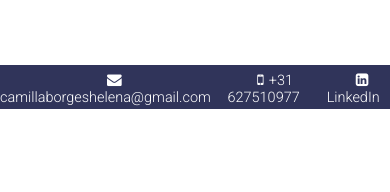
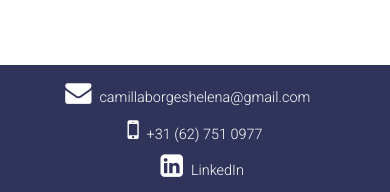
Before and after one commit to camillaborges/website-angular, an Angular app: page / in a window 390 px wide. Shown: the part 4168-4360 px from the top of the page. Before the commit the page ends 4277 px from the top, so only its background shows below. Built offline with nearby package versions, Linux system fonts and the light colour scheme; a web font is replaced by a local one.

Commit message:
(fix) update the contact component to be responsive

```diff
--- a/src/app/contact/contact.component.css
+++ b/src/app/contact/contact.component.css
@@ -1,14 +1,35 @@
 .contact {
+    display: flex;
+    flex-wrap: wrap;
+    justify-content: center;
+    color:white;
+    padding: 0.5em 0;
     background-color:rgb(48, 52, 90);
-    color:white;
-    display: flex;
-    flex-direction: row;
-    height: 2.125em;
+    align-items: center;
+}
+
+.item {
+    font-size: 0.688rem;
+    flex-grow: 1;
+}
+
+.item.email {
+    text-align: right;
+    margin-right: 1em;
+}
+
+.item.phone {
+    max-width: 250px;
+}
+
+.item.linkedin {
+    text-align: left;
+    margin-left: 1em;
 }
 
 .fa {
-    margin: 0 0.350em 0 1.563em;
-    font-size: 0.700rem;
+    margin-right: 0.300em;
+    font-size: 1.25rem;
 }
 
 a {
@@ -16,35 +37,15 @@ a {
     text-decoration: none;
 }
 
-li {
-    list-style: none;
-    margin-top: 0.525em;
-    font-size: 0.688rem;
-}
+@media(max-width: 600px) {
 
-@media(min-width: 750px) {
     .contact {
-        background-color:rgb(48, 52, 90);
-        color:white;
-        display: flex;
-        justify-content: center;
-        height: 2.5em;
+        flex-direction: column;
+        align-items: center;
+        align-content: center;
     }
 
-    .fa {
-        margin: 0 0.300em 0 1.563em;
-        font-size: 1rem;
+    .item {
+        margin: 0.35em 0;
     }
-
-    a {
-        color: white;
-        text-decoration: none;
-    }
-
-    li {
-        list-style: none;
-        margin: 0.625em 4.688em 0.625em 0;
-        font-size: 0.788rem;
-    }
-
 }
--- a/src/app/contact/contact.component.html
+++ b/src/app/contact/contact.component.html
@@ -1,7 +1,5 @@
-
-<link rel="stylesheet" href="https://cdnjs.cloudflare.com/ajax/libs/font-awesome/4.7.0/css/font-awesome.min.css">
-<div class='contact' id="contact">
-    <li><i class="fa fa-envelope"></i><a href="mailto:camillaborgeshelena@gmail.com">camillaborgeshelena@gmail.com</a></li>
-    <li><i class="fa fa-mobile-phone"></i>+31 627510977</li>
-    <li><i class="fa fa-linkedin-square"></i><a href="https://www.linkedin.com/in/camillaborges/" target="_blank">LinkedIn</a></li>
-</div>
+<footer class="contact" id="contact">
+    <div class="item email"><i class="fa fa-envelope"></i><a href="mailto:camillaborgeshelena@gmail.com">camillaborgeshelena@gmail.com</a></div>
+    <div class="item phone"><i class="fa fa-mobile-phone"></i>+31 (62) 751 0977</div>
+    <div class="item linkedin"><i class="fa fa-linkedin-square"></i><a href="https://www.linkedin.com/in/camillaborges/" target="_blank">LinkedIn</a></div>
+</footer>
--- a/src/index.html
+++ b/src/index.html
@@ -2,11 +2,12 @@
 <html lang="en">
 <head>
   <meta charset="utf-8">
-  <link href="https://fonts.googleapis.com/css2?family=Raleway:ital,wght@0,500;1,200&family=Roboto:wght@300;700&display=swap" rel="stylesheet">
   <title>Camilla's Portfolio</title>
   <base href="/">
   <meta name="viewport" content="width=device-width, initial-scale=1">
   <link rel="shortcut icon" href="assets/images/favicon.ico" type="image/x-icon" />
+  <link rel="stylesheet" href="https://cdnjs.cloudflare.com/ajax/libs/font-awesome/4.7.0/css/font-awesome.min.css">
+  <link href="https://fonts.googleapis.com/css2?family=Raleway:ital,wght@0,500;1,200&family=Roboto:wght@300;700&display=swap" rel="stylesheet">
 </head>
 <body>
   <app-root></app-root>
--- a/src/styles.css
+++ b/src/styles.css
@@ -145,12 +145,6 @@ img {
     font-size:1rem;
 }
 
-@media(min-width: 600px) {
-    html {
-        font-size: 1.3125rem;
-    }
-}
-
 @media(min-width: 750px) {
     .about {
         display: flex;
```
